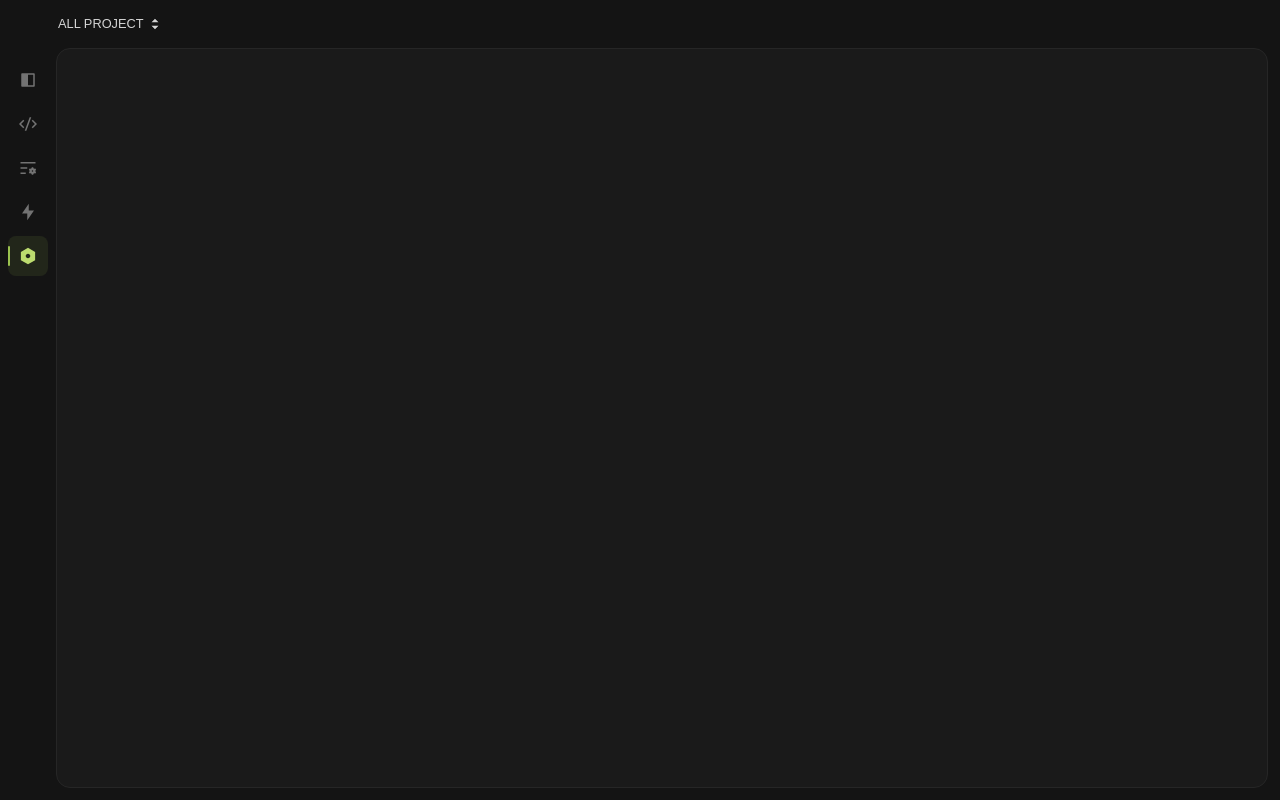
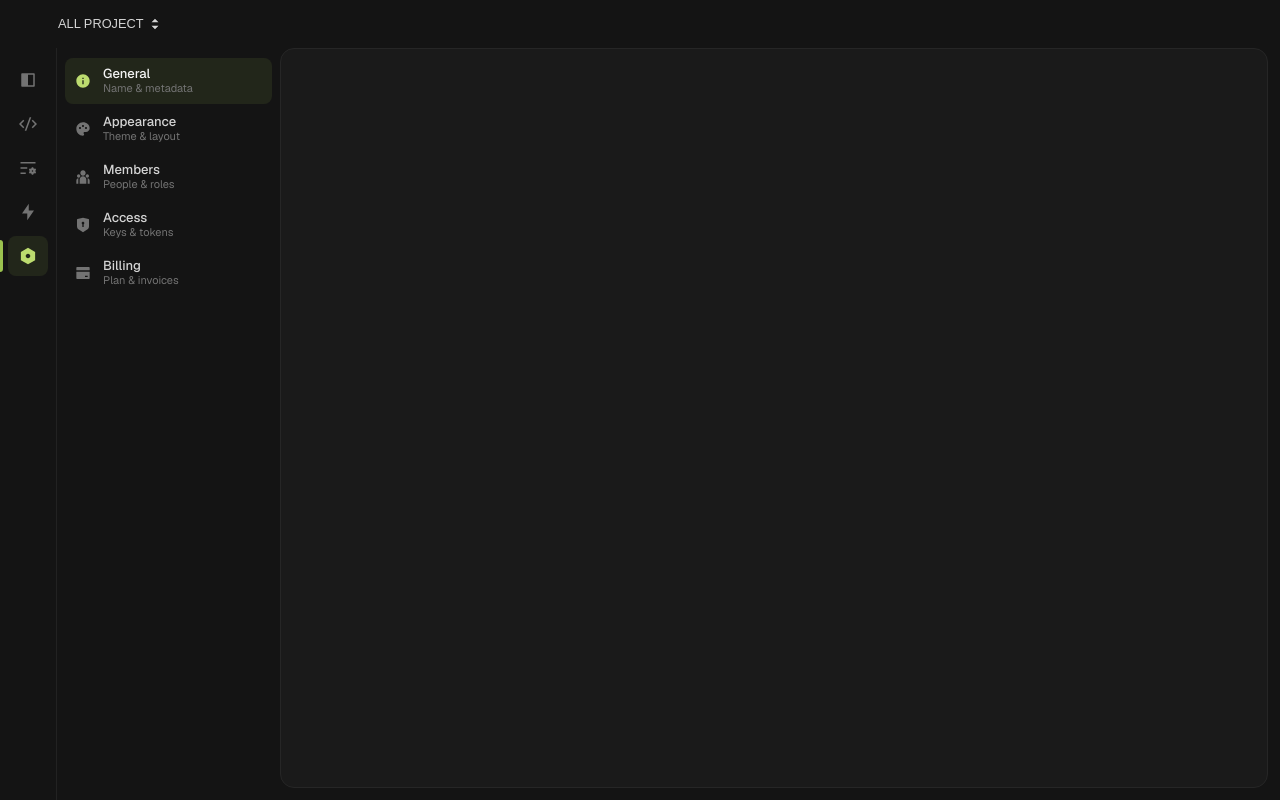
Before and after one commit to bottle-nex/darwin, a Next.js app in the folder apps/web/: page /playground/1 in a window 1280 px wide. Both pictures are taken after a click on the button 28 px from the left and 256 px from the top of the page. Built offline with nearby package versions, Linux system fonts and the light colour scheme; a web font is replaced by a local one.

Commit message:
made sidebar children collabsible

```diff
--- a/apps/web/components/playground/PlaygroundSidebar.tsx
+++ b/apps/web/components/playground/PlaygroundSidebar.tsx
@@ -1,10 +1,17 @@
 "use client";
+import { useState } from "react";
+import { AnimatePresence } from "motion/react";
 import {
 	RiLayoutColumnFill,
 	RiCodeSSlashFill,
 	RiListSettingsFill,
 	RiFlashlightFill,
 	RiSettingsFill,
+	RiInformationFill,
+	RiPaletteFill,
+	RiTeamFill,
+	RiBankCardFill,
+	RiShieldKeyholeFill,
 } from "react-icons/ri";
 import { Tooltip, TooltipContent, TooltipTrigger } from "@/components/ui/tooltip";
 import {
@@ -12,10 +19,14 @@ import {
 	usePlaygroundRenderer,
 } from "@/store/playground/usePlaygroundRenderer";
 import { cn } from "@/lib/utils";
+import PlaygroundSidebarPanel, {
+	type SidebarChild,
+} from "@/components/playground/PlaygroundSidebarPanel";
 
 type RendererMeta = {
 	icon: React.ElementType;
 	label: string;
+	children?: SidebarChild[];
 };
 
 const RENDERER_META: Record<PlayGroundSidebarProps, RendererMeta> = {
@@ -23,7 +34,37 @@ const RENDERER_META: Record<PlayGroundSidebarProps, RendererMeta> = {
 	[PlayGroundSidebarProps.CODE]: { icon: RiCodeSSlashFill, label: "Code" },
 	[PlayGroundSidebarProps.PROPS]: { icon: RiListSettingsFill, label: "Props" },
 	[PlayGroundSidebarProps.EVENTS]: { icon: RiFlashlightFill, label: "Events" },
-	[PlayGroundSidebarProps.MANAGE]: { icon: RiSettingsFill, label: "Manage" },
+	[PlayGroundSidebarProps.MANAGE]: {
+		icon: RiSettingsFill,
+		label: "Manage",
+		children: [
+			{
+				key: "general",
+				label: "General",
+				description: "Name & metadata",
+				icon: RiInformationFill,
+			},
+			{
+				key: "appearance",
+				label: "Appearance",
+				description: "Theme & layout",
+				icon: RiPaletteFill,
+			},
+			{ key: "members", label: "Members", description: "People & roles", icon: RiTeamFill },
+			{
+				key: "access",
+				label: "Access",
+				description: "Keys & tokens",
+				icon: RiShieldKeyholeFill,
+			},
+			{
+				key: "billing",
+				label: "Billing",
+				description: "Plan & invoices",
+				icon: RiBankCardFill,
+			},
+		],
+	},
 };
 
 const RENDERERS = Object.values(PlayGroundSidebarProps);
@@ -31,41 +72,61 @@ const RENDERERS = Object.values(PlayGroundSidebarProps);
 export default function PlaygroundSidebar() {
 	const renderer = usePlaygroundRenderer((s) => s.renderer);
 	const setRenderer = usePlaygroundRenderer((s) => s.setRenderer);
+	const [openPanelKey, setOpenPanelKey] = useState<PlayGroundSidebarProps | null>(null);
+
+	const selectRenderer = (key: PlayGroundSidebarProps) => {
+		setRenderer(key);
+		// Items with children toggle their panel (tapping the open one closes it);
+		// items without children switch views and dismiss any open panel.
+		setOpenPanelKey((prev) => (RENDERER_META[key].children && prev !== key ? key : null));
+	};
+
+	const openPanel = openPanelKey ? RENDERER_META[openPanelKey] : null;
 
 	return (
+		<div className="flex h-full shrink-0">
 			<aside className="flex h-full w-14 shrink-0 flex-col items-center gap-1 bg-[#141414] py-3">
 				<nav className="flex flex-col items-center gap-1" aria-label="Playground views">
 					{RENDERERS.map((key) => {
-					const { icon: Icon, label } = RENDERER_META[key];
-					const active = renderer === key;
+						const { icon: Icon, label, children } = RENDERER_META[key];
+						const isActive = renderer === key;
 
 						return (
 							<Tooltip key={key}>
 								<TooltipTrigger asChild>
 									<button
 										type="button"
-									onClick={() => setRenderer(key)}
+										onClick={() => selectRenderer(key)}
 										aria-label={label}
-									aria-current={active ? "true" : undefined}
+										aria-current={isActive ? "true" : undefined}
+										aria-expanded={
+											children?.length
+												? openPanelKey === key
+													? "true"
+													: "false"
+												: undefined
+										}
 										className={cn(
-										"group relative flex size-10 items-center justify-center rounded-md outline-none transition-all duration-200 ease-out cursor-pointer",
+											"group relative flex size-10 cursor-pointer items-center justify-center rounded-md outline-none transition-all duration-200 ease-out",
 											"focus-visible:ring-2 focus-visible:ring-[#9bc24f]/40",
-										active
+											isActive
 												? "bg-[#9bc24f]/10 text-[#bcdb6f]"
 												: "text-neutral-500 hover:bg-neutral-800/60 hover:text-neutral-200",
 										)}
 									>
 										<span
 											className={cn(
-											"absolute left-0 h-5 w-0.5 rounded-full bg-[#9bc24f] transition-all duration-200 ease-out",
-											active ? "opacity-100" : "opacity-0 -translate-x-1",
+												"absolute -left-2 h-8 w-0.75 rounded-r-full bg-[#9bc24f] transition-all duration-200 ease-out",
+												isActive
+													? "opacity-100"
+													: "-translate-x-1 opacity-0",
 											)}
 											aria-hidden
 										/>
 										<Icon
 											className={cn(
 												"size-4.5 transition-transform duration-200 ease-out",
-											!active && "group-hover:scale-110",
+												!isActive && "group-hover:scale-110",
 											)}
 											aria-hidden
 										/>
@@ -77,5 +138,16 @@ export default function PlaygroundSidebar() {
 					})}
 				</nav>
 			</aside>
+
+			<AnimatePresence initial={false}>
+				{openPanel?.children && (
+					<PlaygroundSidebarPanel
+						key={openPanelKey}
+						label={openPanel.label}
+						items={openPanel.children}
+					/>
+				)}
+			</AnimatePresence>
+		</div>
 	);
 }
--- /dev/null
+++ b/apps/web/components/playground/PlaygroundSidebarPanel.tsx
@@ -0,0 +1,98 @@
+"use client";
+
+import { useState } from "react";
+import { motion } from "motion/react";
+import { cn } from "@/lib/utils";
+
+export type SidebarChild = {
+	key: string;
+	label: string;
+	description: string;
+	icon: React.ElementType;
+};
+
+type PlaygroundSidebarPanelProps = {
+	label: string;
+	items: SidebarChild[];
+};
+
+const PANEL_WIDTH = 224;
+
+const listVariants = {
+	hidden: {},
+	visible: { transition: { staggerChildren: 0.04, delayChildren: 0.08 } },
+};
+
+const itemVariants = {
+	hidden: { opacity: 0, x: -8 },
+	visible: { opacity: 1, x: 0 },
+};
+
+export default function PlaygroundSidebarPanel({ label, items }: PlaygroundSidebarPanelProps) {
+	const [selectedKey, setSelectedKey] = useState(items[0]?.key);
+
+	return (
+		<motion.div
+			initial={{ width: 0, opacity: 0 }}
+			animate={{ width: PANEL_WIDTH, opacity: 1 }}
+			exit={{ width: 0, opacity: 0 }}
+			transition={{ duration: 0.28, ease: [0.215, 0.61, 0.355, 1] }}
+			className="h-full shrink-0 overflow-hidden bg-[#141414]"
+		>
+			<div className="flex h-full w-56 flex-col border-l border-neutral-800/80">
+				<motion.nav
+					variants={listVariants}
+					initial="hidden"
+					animate="visible"
+					className="flex flex-1 flex-col gap-0.5 overflow-y-auto px-2 pb-3 mt-2.5"
+					aria-label={`${label} sections`}
+				>
+					{items.map((item) => {
+						const Icon = item.icon;
+						const isActive = selectedKey === item.key;
+
+						return (
+							<motion.button
+								key={item.key}
+								variants={itemVariants}
+								type="button"
+								onClick={() => setSelectedKey(item.key)}
+								aria-current={isActive ? "true" : undefined}
+								className={cn(
+									"group flex cursor-pointer items-center gap-3 rounded-md px-2.5 py-2 text-left outline-none transition-colors duration-150",
+									"focus-visible:ring-2 focus-visible:ring-[#9bc24f]/40",
+									isActive ? "bg-[#9bc24f]/10" : "hover:bg-neutral-800/60",
+								)}
+							>
+								<Icon
+									className={cn(
+										"size-4 shrink-0 transition-colors duration-150",
+										isActive
+											? "text-[#bcdb6f]"
+											: "text-neutral-500 group-hover:text-neutral-300",
+									)}
+									aria-hidden
+								/>
+								<span className="min-w-0 flex-1">
+									<span
+										className={cn(
+											"block truncate text-[13px] font-medium leading-tight transition-colors duration-150",
+											isActive
+												? "text-neutral-100"
+												: "text-neutral-300 group-hover:text-neutral-100",
+										)}
+									>
+										{item.label}
+									</span>
+									<span className="block truncate text-[11px] leading-tight text-neutral-500">
+										{item.description}
+									</span>
+								</span>
+							</motion.button>
+						);
+					})}
+				</motion.nav>
+			</div>
+		</motion.div>
+	);
+}
```
Also changed, not shown: 1 other file (tests, documents, lock files or other folders). Lines whose indentation alone changed are shown as unchanged.
